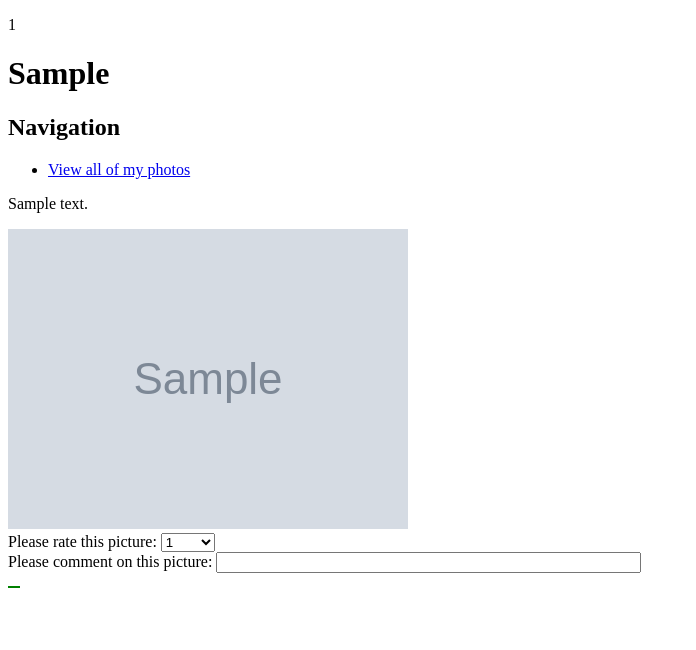
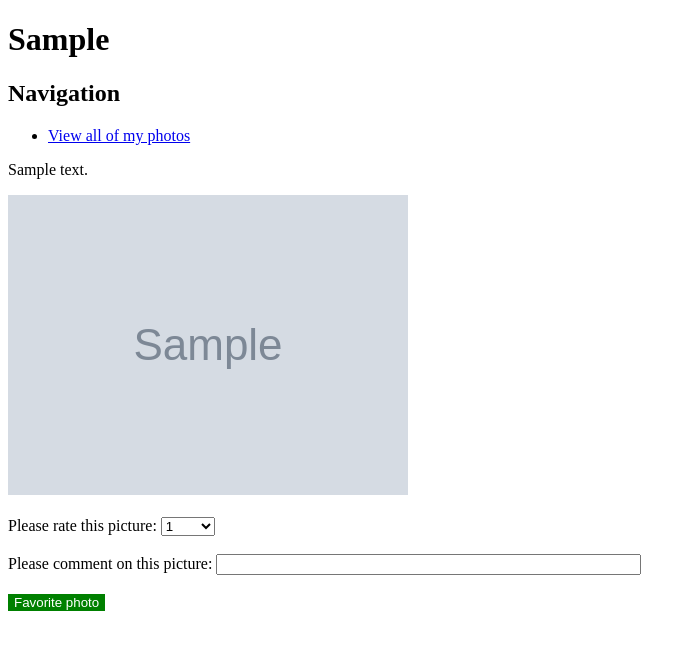
Before and after one commit to kvkdurga/project, a Flask app: page /all_photos/1 in a window 1280 px wide. Shown: the top 650 px of the page, without its empty margins (0-696 px from the left). Run offline with Flask 2, Linux system fonts and the light colour scheme; tables that the repository leaves empty hold one stand-in row (values such as "Sample post"); grey boxes marked "Sample" are stand-in pictures.

Commit message:
user ratings were added to photos

```diff
--- a/crud.py
+++ b/crud.py
@@ -82,12 +82,12 @@ def create_favorite_photo(user,photo):
 
     return favorite_photo
 
-def get_favorite_photo_of_user_by_user_id(user_id):
+def get_fav_photo_rec_by_user_and_photo(user_id, photo_id):
     """get a favorite photo of an user"""
 
-    fav_photo_rec = Favorite_Photo.query.filter(Favorite_Photo.user_id==user_id).first()
-    photo_id = fav_photo_rec.photo_id
-    return get_photo_by_id(photo_id)
+    fav_photo_rec = Favorite_Photo.query.filter(Favorite_Photo.user_id==user_id, Favorite_Photo.photo_id==photo_id)
+
+    return fav_photo_rec
 
 def get_favorite_photos_of_user_by_user_id(user_id):
     """get all favorite_photos of an user"""
@@ -124,6 +124,24 @@ def create_rating(rating, comments, photo, user):
 
     return rate_and_comment
 
+def get_all_photos_rated_by_user(user_id):
+    """get all photos that were rated by an user."""
+
+    rating_recs = Rating.query.filter_by(user_id=user_id).all()
+    photo_recs = []
+    for id in range(len(rating_recs)):
+        photo_id = rating_recs[id].photo_id
+        photo_rec = get_photo_by_id(photo_id)
+        photo_recs.append(photo_rec)
+    return photo_recs
+
+def get_all_rating_recs_by_user(user_id):
+    """get all photos that were rated by an user."""
+
+    rating_recs = Rating.query.filter_by(user_id=user_id).all()
+
+    return rating_recs
+
 def get_all_users_who_rated_photo(photo_id):
     """get all users who have rated a particular photo."""
 
--- a/server.py
+++ b/server.py
@@ -11,26 +11,26 @@ app.jinja_env.undefined = StrictUndefined
 
 
 # Replace this with routes and view functions!
+
 @app.route('/',methods=['GET'])
 def homepage():
     """View homepage."""
 
     return render_template('homepage.html')
 
-
-
 @app.route('/all_photos')
 def all_photos():
     """View all photos."""
 
     photos = crud.get_photos()
+    user = crud.get_user_by_id(session['user_id'])
 
-    return render_template('all_photos.html', photos=photos)
+    return render_template('all_photos.html', photos=photos, user=user)
 
 @app.route('/all_photos/<photo_id>')
 def show_photo(photo_id):
     """display details of a specific photo."""
-    flash(photo_id)
+    #flash(photo_id)
     photo = crud.get_photo_by_id(photo_id)
     session['photo_id']=photo_id
 
@@ -40,7 +40,6 @@ def show_photo(photo_id):
 def user_details():
     """display all details of a user"""
 
-
     return render_template('user_details.html')
 
 @app.route('/user_details/<user_id>')
@@ -48,29 +47,52 @@ def view_user_details(user_id):
     """display all details of a user"""
 
     user = crud.get_user_by_id(user_id)
-    print(user.user_id)
-    #user_fav_photos = crud.get_favorite_photos_of_user_by_user_id(user_id)
+    #print(user.user_id)
 
-    return render_template('display_user_details.html',user=user)
+    user_fav_photos = crud.get_favorite_photos_of_user_by_user_id(user_id)
+
+    user_rated_recs = crud.get_all_rating_recs_by_user(user_id)
+    #print(user_fav_photos[2])
+
+    return render_template('display_user_details.html',user=user, user_fav_photos=user_fav_photos, user_rated_recs=user_rated_recs)
 
 
-@app.route('/my_fav_photo')
+@app.route('/fav_photo')
 def fav_photo(user_id):
     """display favorite photo of an user"""
 
     fav_photo = crud.get_favorite_photo_of_user_by_user_id(user_id)
-    pass
+    return render_template('fav_photo_of_user.html', fav_photo=fav_photo)
+
+@app.route('/create_fav_photo', methods=['POST'])
+def create_fav_photo():
+
+    user=crud.get_user_by_id(session['user_id'])
+    photo=crud.get_photo_by_id(session['photo_id'])
+    # test_fav_rec = crud.get_fav_photo_rec_by_user_and_photo(user.user_id,photo.photo_id)
+    # print("HERe YOU go: ", test_fav_rec)
+    # if(test_fav_rec.photo_id):
+    #     flash("This is already your favorite photo")
+    #     print("HERE YOU GO")
+    #     # print(crud.get_fav_photo_rec_by_user_and_photo(user.user_id,photo.photo_id).photo_id)
+    # else:
+    fav_rec=crud.create_favorite_photo(user, photo)
+
+    #currently no condition given for checking favorite photo was already chosen.So if a user clicks fav photo twice 2
+    #records will be added to fav photos
+    # print(rating_rec.user.fname)
+    return redirect('/all_photos')
 
 @app.route('/create_rating', methods=['POST'])
 def create_rating():
     comments=request.form.get('comments')
     rating=request.form.get('rating')
-    print ("rating",rating)
-    print ("Comments",comments)
+    # print ("rating",rating)
+    # print ("Comments",comments)
     user=crud.get_user_by_id(session['user_id'])
     photo=crud.get_photo_by_id(session['photo_id'])
     rating_rec=crud.create_rating(rating,comments,photo,user)
-    print(rating_rec.user.fname)
+    # print(rating_rec.user.fname)
     return redirect('/all_photos')
 
 
@@ -90,9 +112,6 @@ def register_user():
         crud.create_user(fname, lname, email, password)
         flash('Account created! Please log in.')
         return redirect('/')
-
-
-
 
 
 @app.route('/login_user', methods=['POST'])
--- a/static/css/style.css
+++ b/static/css/style.css
@@ -5,9 +5,9 @@
 .button {
     border: none;
     color: white;
-    padding: 20px 35 px;
+    padding: 50px 45 px;
     text-align: center;
     display: inline-block;
-    font-size: 18;
+    font-size: 20;
     background-color: green
 }
--- a/templates/all_photos.html
+++ b/templates/all_photos.html
@@ -2,7 +2,7 @@
 {% block title %}All Photos{% endblock %}
 
 {% block body %}
-  <h1>All Photos</h1>
+  <h1> Hello {{user.fname}} {{user.lname}}, Here is my list of Photos</h1>
   <h2>Navigation</h2>
   <ul>
     <!-- <li><a href="./static/data/images/">View all of my photos</a></li> -->
--- a/templates/photo_details.html
+++ b/templates/photo_details.html
@@ -20,22 +20,33 @@
 
 <form action="/create_rating" method="POST">
   <div>
+    <br>
       <label for="rating">Please rate this picture:</label>
         <select name= "rating">
           <option>1</option>
           <option>2</option>
           <option>3</option>
           <option>4</option>
-        <option>5</option>
+          <option>4</option>
           <option>None</option>
         </select>
   </div>
   <div>
+    <br>
     <label for="comments">Please comment on this picture:</label>
     <input type="text" name="comments" size="50">
   </div>
+
 </form>
-  <button class= "button" src="/static/css/style.css" Favorite photo!></button>
+<br>
+<form action ="/create_fav_photo" method = "POST">
+  <div>
+    <button class= "button">Favorite photo</button>
+  </div>
+
+</form>
+
+
 
 
 
```
Also changed, not shown: static/photoClick.js (+7 -3 lines), templates/display_user_details.html (+32 -2 lines), templates/fav_photo_of_user.html (added, +12 -0 lines). Lines whose indentation alone changed are shown as unchanged.
